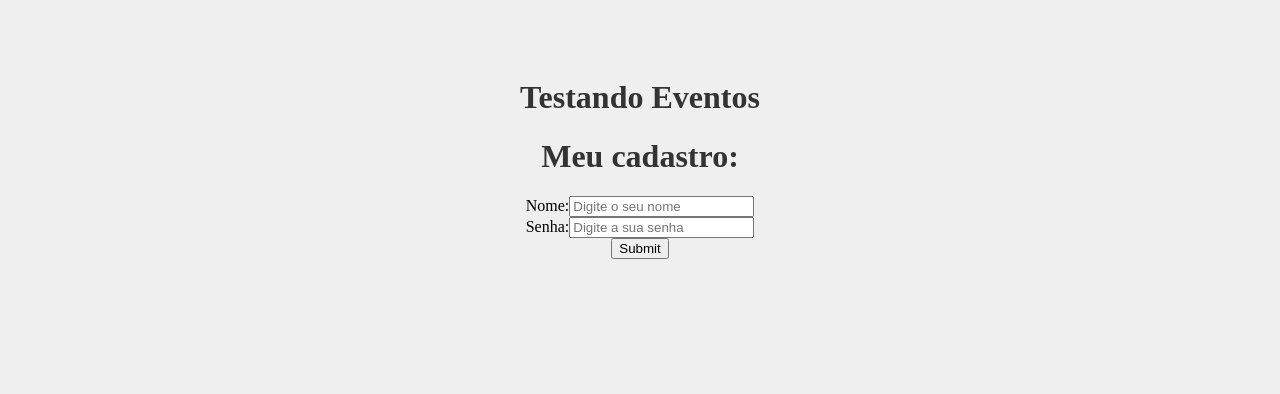
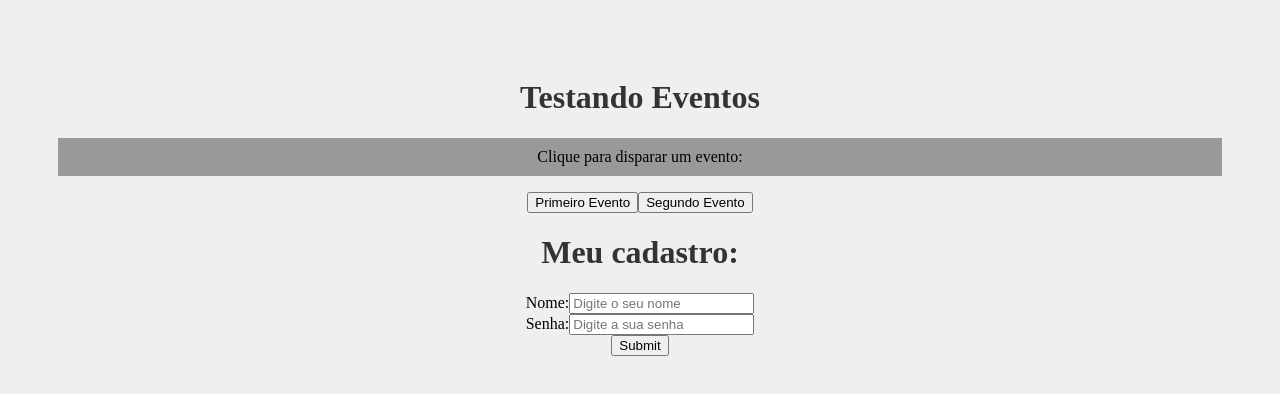
Before and after one commit to gabisegger/Curso-React, a React (Create React App) app in the folder meu-projeto/: page / in a window 1280 px wide. Shown: the top 394 px of the page. Built offline with nearby package versions, Linux system fonts and the light colour scheme.

Commit message:
chore: Pass events by props

```diff
--- a/meu-projeto/src/App.js
+++ b/meu-projeto/src/App.js
@@ -1,5 +1,6 @@
 import './App.css';
 import Form from './components/Form';
+import Evento from './components/Evento';
 
 function App() {
   const nome = 'Maria'
@@ -7,6 +8,7 @@
   return (
     <div className="App">
       <h1>Testando Eventos</h1>
+      <Evento/>
       <Form/>
     </div>
   );
--- a/meu-projeto/src/components/Evento.js
+++ b/meu-projeto/src/components/Evento.js
@@ -1,14 +1,20 @@
+import Button from "./evento/Button"
+
 function Evento({ numero }){
 
     function meuEvento(){
-        console.log(`Opa, fui ativado! ${numero}`)
+        console.log(`Ativando primeiro evento!`)
     }
 
+    function segundoEvento(){
+        console.log(`Ativando segundo evento!`)
+    }
 
     return(
         <div>
             <p>Clique para disparar um evento:</p>
-            <button onClick={meuEvento}>Ativar!</button>
+            <Button event={meuEvento} text= "Primeiro Evento"/>
+            <Button event={segundoEvento} text= "Segundo Evento"/>
         </div>
     )
 }
--- /dev/null
+++ b/meu-projeto/src/components/evento/Button.js
@@ -0,0 +1,5 @@
+function Button(props){
+    return <button onClick={props.event}>{props.text}</button>
+}
+
+export default Button
```
